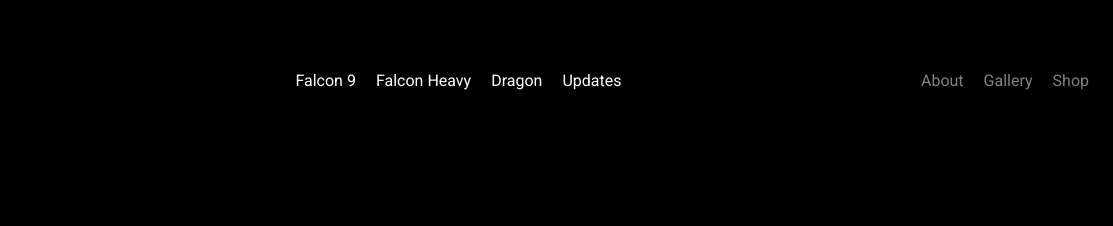
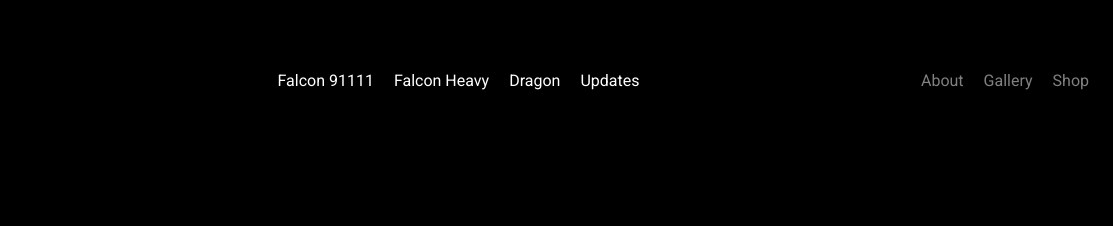
Before and after one commit to SartMax/SartMax, a plain HTML site: page spacex/index.html in a window 1280 px wide. Shown: the top 226 px of the page, 167-1280 px from the left. Drawn offline with Linux system fonts and the light colour scheme.

Commit message:
212
2323

```diff
--- a/spacex/index.html
+++ b/spacex/index.html
@@ -15,7 +15,7 @@
                     <li><a href="#"><img src="/spacex/assets/img/logo.png" alt="spacex"></a></li>
                 </ul>
                 <ul class="first-menu">
-                    <li><a href="#">Falcon 9</a></li>
+                    <li><a href="#">Falcon 91111</a></li>
                     <li><a href="#">Falcon Heavy</a></li>
                     <li><a href="#">Dragon</a></li>
                     <li><a href="#">Updates</a></li>
```
